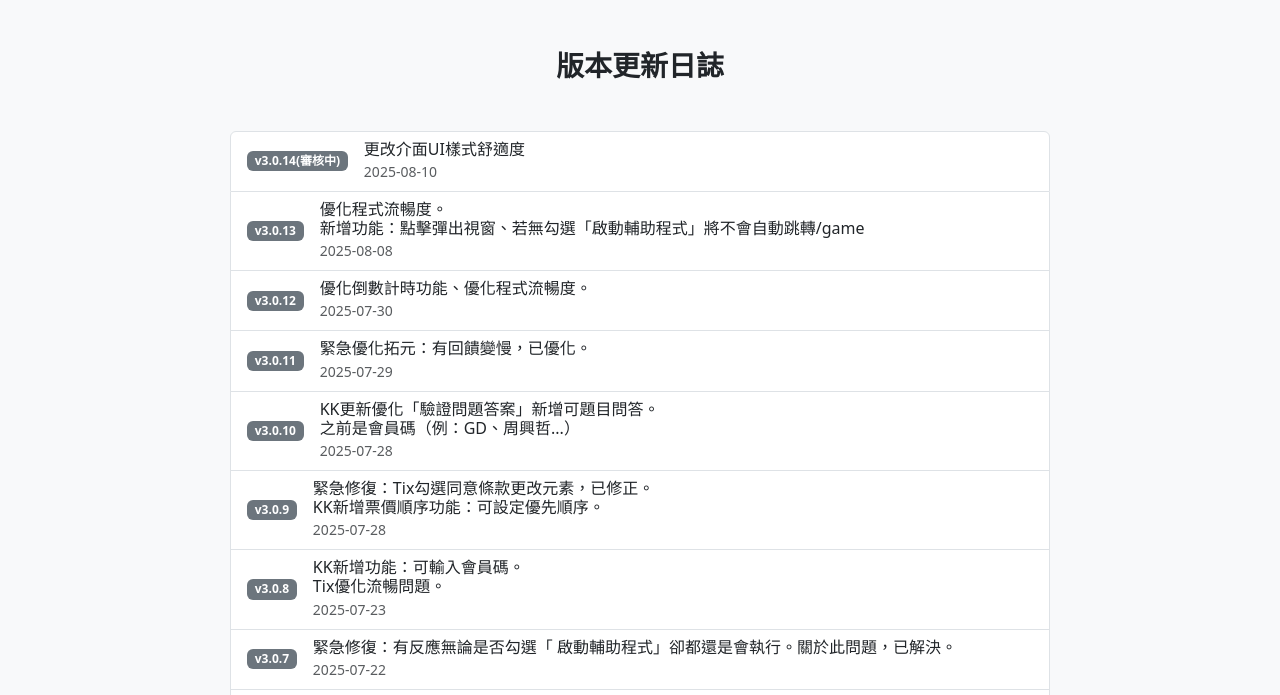
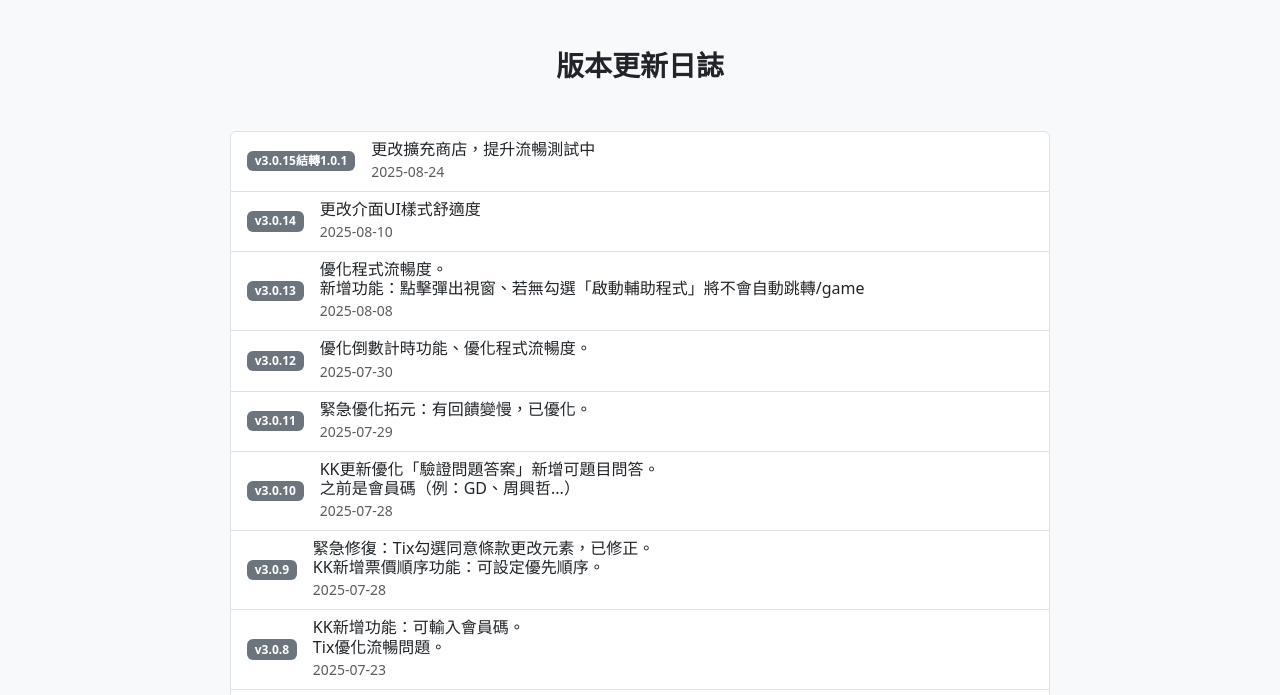
Before and after one commit to wesleybot/self, a plain HTML site: page changelog.html in a window 1280 px wide. Shown: the part 63-758 px from the top of the page. Drawn offline with nearby package versions, Linux system fonts and the light colour scheme.

Commit message:
Add files via upload

```diff
--- a/changelog.html
+++ b/changelog.html
@@ -52,7 +52,14 @@
       <div class="list-group mx-auto" style="max-width:820px;">
         <!-- ---------- 以下為更新日誌 ---------- -->
         <div class="list-group-item d-flex gap-3">
-          <span class="badge bg-secondary align-self-center">v3.0.14(審核中)</span>
+          <span class="badge bg-secondary align-self-center">v3.0.15結轉1.0.1</span>
+          <div>
+            <h6 class="mb-0">更改擴充商店，提升流暢測試中</h6>
+            <small class="text-muted">2025-08-24</small>
+          </div>
+        </div>
+        <div class="list-group-item d-flex gap-3">
+          <span class="badge bg-secondary align-self-center">v3.0.14</span>
           <div>
             <h6 class="mb-0">更改介面UI樣式舒適度</h6>
             <small class="text-muted">2025-08-10</small>
```
